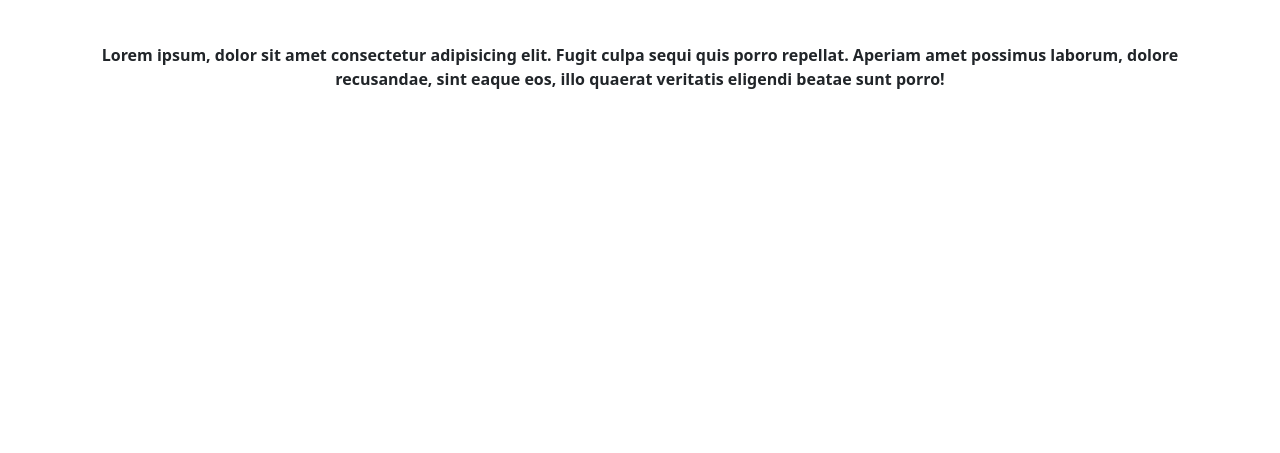
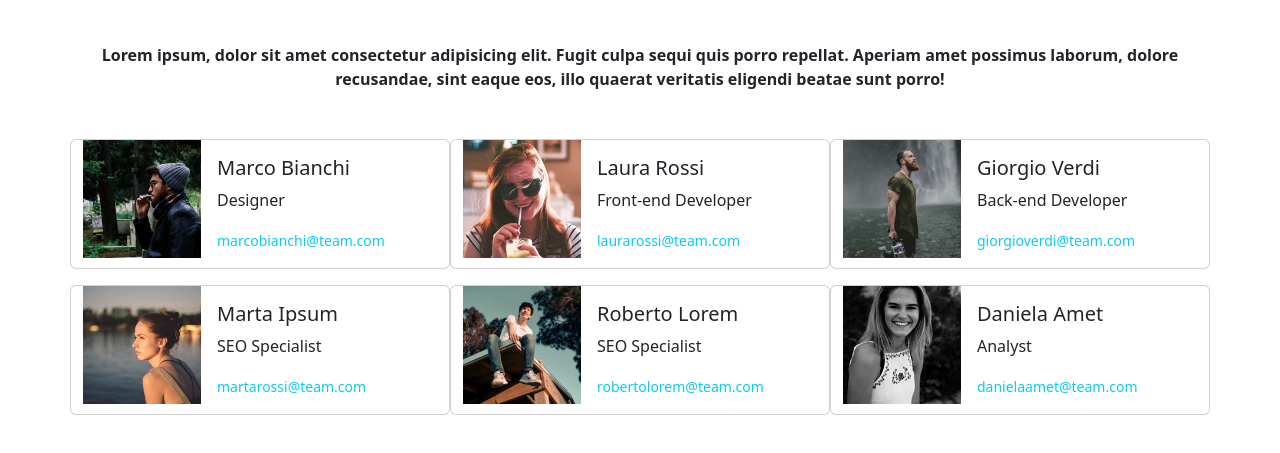
Before and after one commit to NiccoloDiDomenico/js-our-team, a plain HTML site: page index.html in a window 1280 px wide. Shown: the part 101-554 px from the top of the page. Drawn offline with nearby package versions, Linux system fonts and the light colour scheme.

Commit message:
feat: complete the exercise

```diff
--- a/index.html
+++ b/index.html
@@ -36,9 +36,9 @@
         <!-- Member section -->
         <section>
             <!-- container -->
-            <div class="container">
+            <div class="container my-5">
                 <!-- grid -->
-                <div class="row row-cols-1 row-cols-sm-2 row-cols-lg-3">
+                <div id="team-members-grid" class="row row-cols-2 row-cols-sm-3 ">
                     <!-- cards -->
                     <!-- <div class="card mb-3" style="max-width: 540px;">
                         <div class="row g-0">
--- a/js/script.js
+++ b/js/script.js
@@ -39,3 +39,52 @@ const teamMembers = [
 ];
 
 console.log(`Team Members:`, teamMembers);
+
+
+//   ELEMENTS
+const teamMembersGridElement = document.getElementById("team-members-grid")
+
+console.log(teamMembersGridElement);
+
+
+// FUNCTIONS
+
+// Funzione che crea la card membro
+const createCard = ({ name, role, email, img }) => {
+    return `
+        <div class="card mb-3" style="max-width: 540px;">
+            <div class="row g-0">
+                <div class="col-lg-4">
+                    <img src="./${img}" alt="Profile photo">
+                </div>
+                <div class="col-lg-8">
+                    <div class="card-body">
+                        <h5 class="card-title">${name}</h5>
+                        <p class="card-text">${role}</p>
+                        <p class="card-text"><small class="text-info">${email}</small></p>
+                    </div>
+                </div>
+            </div>
+        </div>
+    `
+};
+// console.log(createCard());
+
+// Funzione che aggiunge le cards dei membri nell'HTML
+const renderTeamMembersCards = () => {
+    let items = "";
+
+    for (let i = 0; i < teamMembers.length; i++) {
+        const currentMembers = teamMembers[i];
+        // console.log(currentMembers);
+
+        const card = createCard(teamMembers[i]);
+        items += card;
+        // console.log(items);
+
+    }
+    teamMembersGridElement.innerHTML = items;
+};
+
+// LOGIC
+renderTeamMembersCards();
```
Lines whose indentation alone changed are shown as unchanged.
